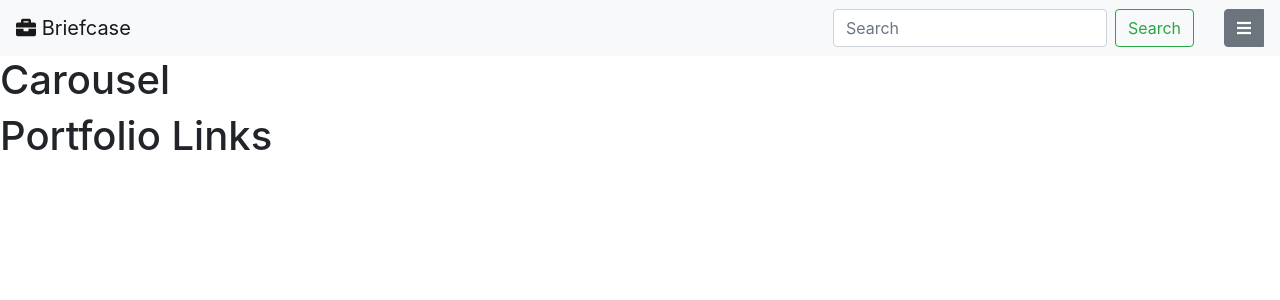
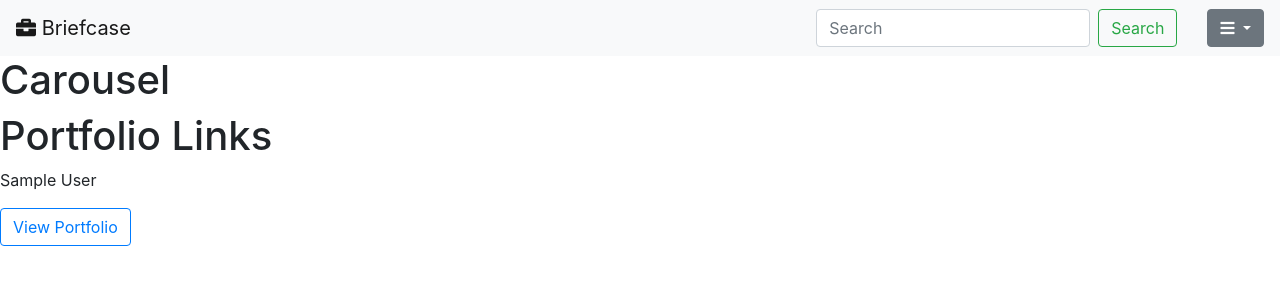
Before and after one commit to emilyc729/mybriefcase, a Django app: template main_app/templates/home.html in a window 1280 px wide. Shown: the top 300 px of the page. Run offline with Django 3.2, Linux system fonts and the light colour scheme; the template is opened without the code that fills it: values that come from a table or form of the project are taken from there, others are empty; the visitor is signed in with stand-in values (Sample User, id 1); data comes from the database, SQL or seed files in the repository; parts of the project's set-up code (start-up, migrations or seed data) failed here and were passed over; some libraries are stand-ins or nearby versions.

Commit message:
updated home, base, portfolio detail pages

```diff
--- a/main_app/templates/base.html
+++ b/main_app/templates/base.html
@@ -38,12 +38,13 @@
                 </li>
                 {% if user.is_authenticated %}
                 <div class="btn-group">
-                    <button type="button" class="btn btn-secondary" data-toggle="dropdown" aria-haspopup="true"
+                    <button type="button" class="btn btn-secondary dropdown-toggle" data-toggle="dropdown" aria-haspopup="true"
                         aria-expanded="false">
                         <i class="fas fa-bars"></i>
                     </button>
                     <div class="dropdown-menu dropdown-menu-right">
                         <a class="dropdown-item" href="">Home</a>
+                        <a class="dropdown-item" href="{% url 'user_profile' user.id %}">User Profile</a>
                         <a class="dropdown-item" href="{% url 'portfolio' %}">My Portfolio</a>
                         <a class="dropdown-item" href="{% url 'portfolio_create' %}">
                             <i class="fas fa-plus"></i> Portfolio</a>
--- a/main_app/templates/home.html
+++ b/main_app/templates/home.html
@@ -3,5 +3,8 @@
 
 <h1>Carousel</h1>
 <h1>Portfolio Links</h1>
-
+{% for user in users %}
+<p>{{user.first_name}} {{user.last_name}}<p>
+    <a href="{% url 'user_profile' user.id %}"><button type="button" class="btn btn-outline-primary">View Portfolio</button></a>
+{% endfor %}
 {% endblock %}
--- a/main_app/templates/main_app/portfolio_detail.html
+++ b/main_app/templates/main_app/portfolio_detail.html
@@ -11,7 +11,7 @@
     <div class="card-panel teal-text center-align">No Photos Uploaded</div>
     {% endfor %}
 <div>
-        {{portfolio.id}}
+    {{portfolio.id}}
     {{portfolio.profile_link}}
     {{portfolio.github_link}}
     {{portfolio.about_me}}
```
